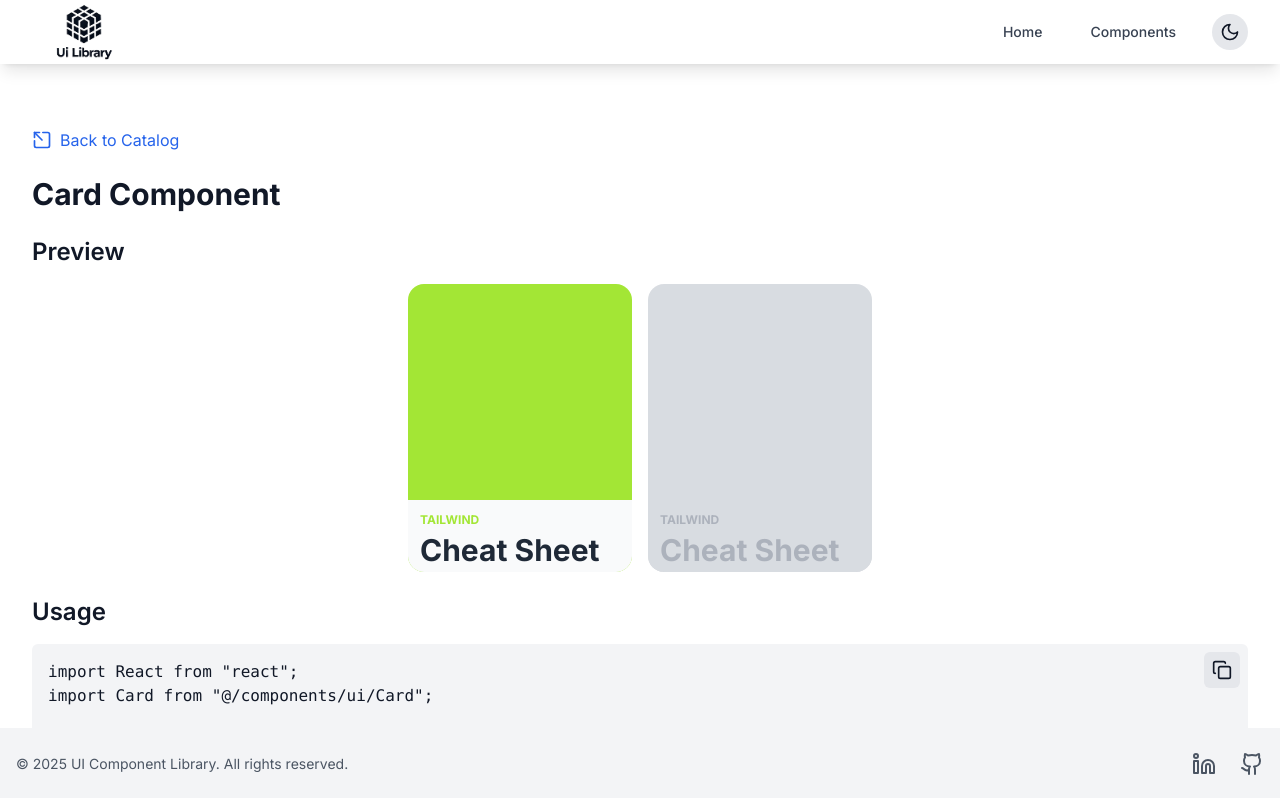
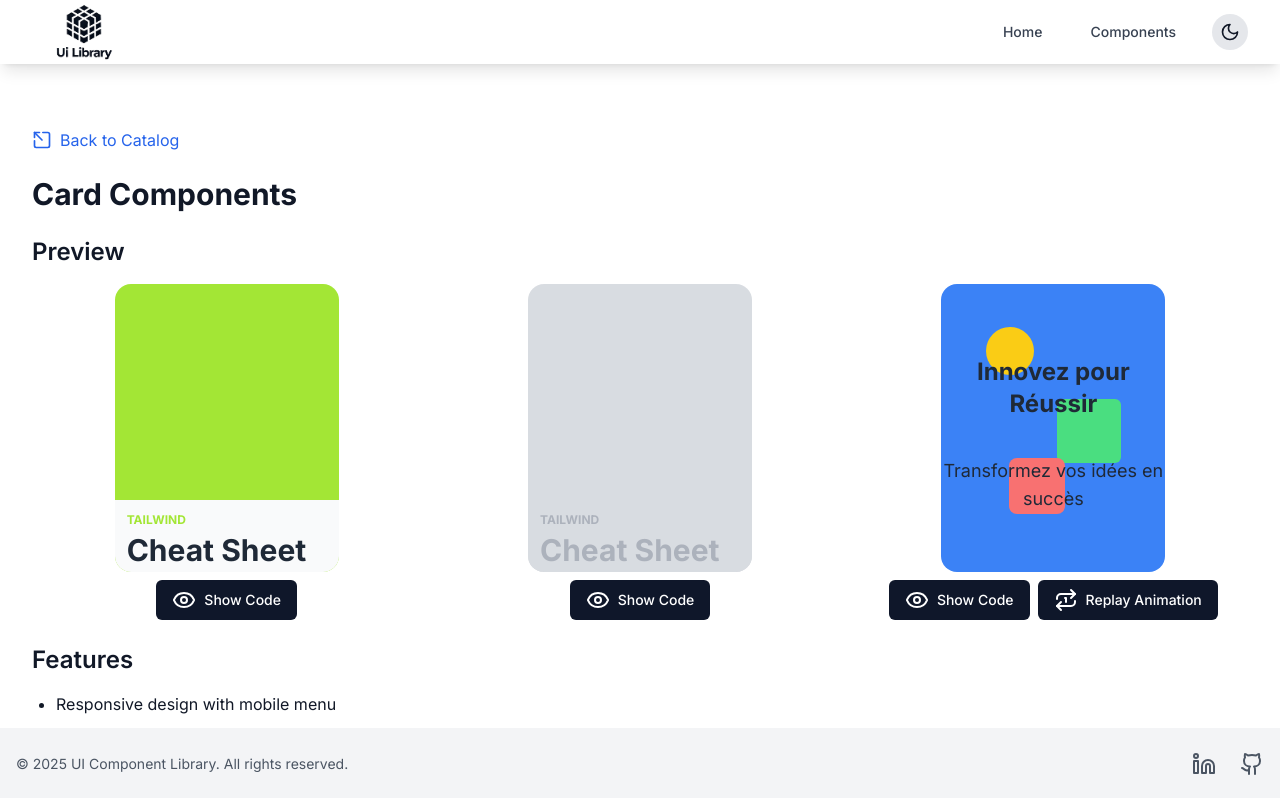
Before and after one commit to Florence-Martin/UI-Library, a Next.js app: page /catalog/card in a window 1280 px wide. Shown: the top 798 px of the page. Built offline with nearby package versions, Linux system fonts and the light colour scheme.

Commit message:
feat: add AnimatedCard component and refactor card grid

```diff
--- a/app/catalog/card/page.tsx
+++ b/app/catalog/card/page.tsx
@@ -5,84 +5,104 @@ import React, { useState } from "react";
 import BackToCatalog from "@/components/BackToCatalog";
 import CodeBlock from "@/components/CodeBlock";
 import { Button } from "@/components/ui/Button";
-import Card from "@/components/ui/Card";
-import CardSkeleton from "@/components/ui/CardSkeleton";
-
-const buttonComponentCode = `"use client";
-
-import React from "react";
-
-const Card: React.FC = () => {
-  return (
-    <div className="relative group cursor-pointer group overflow-hidden text-gray-50 h-72 w-56 rounded-2xl hover:duration-700 duration-700">
-      <div className="w-56 h-72 bg-lime-400 text-gray-800">
-        <div className="flex flex-row justify-between">
-          {/* Add any additional content here */}
-        </div>
-      </div>
-      <div className="absolute bg-gray-50 -bottom-24 w-56 p-3 flex flex-col gap-1 group-hover:-bottom-0 group-hover:duration-600 duration-500">
-        <span className="text-lime-400 font-bold text-xs">TAILWIND</span>
-        <span className="text-gray-800 font-bold text-3xl mb-3">
-          Cheat Sheet
-        </span>
-        <p className="text-neutral-800">
-          Lorem ipsum dolor sit amet, consectetur adipiscing elit.
-        </p>
-      </div>
-    </div>
-  );
-};
-
-export default Card;
-`;
+import { componentsCard } from "@/lib/componentsCard";
+import { useReplayAnimation } from "@/hooks/useReplayAnimation";
+import { Eye, EyeOff, Repeat1 } from "lucide-react";
 
 const CardPage = () => {
-  const [showComponentCode, setShowComponentCode] = useState(false);
+  const [selectedComponent, setSelectedComponent] = useState<string | null>(
+    null
+  );
+  const { keys, replay } = useReplayAnimation();
+
   return (
     <div className="container mx-auto px-4 py-8 space-y-6">
       <BackToCatalog />
-      <h1 className="text-3xl font-bold">Card Component</h1>
+      <h1 className="text-3xl font-bold">Card Components</h1>
 
+      {/* Preview Section */}
       <section>
         <h2 className="text-2xl font-semibold mb-4">Preview</h2>
-
-        <div>
-          <div className="flex items-center justify-center space-x-4">
-            <Card />
-            <CardSkeleton />
-          </div>
+        <div className="grid grid-cols-1 sm:grid-cols-2 lg:grid-cols-3 gap-6 justify-center">
+          {componentsCard.map((comp) => (
+            <div
+              key={comp.name}
+              className="flex flex-col items-center space-y-2"
+            >
+              {/* Relancer l'animation en changeant la clé */}
+              <div key={keys[comp.name] || 0}>
+                {React.createElement(comp.component)}
+              </div>
+              <div className="flex flex-col md:flex-row flex-grow space-y-2 md:space-y-0 md:space-x-2">
+                <Button
+                  onClick={
+                    () =>
+                      selectedComponent === comp.name
+                        ? setSelectedComponent(null) // Désélectionne si déjà sélectionné
+                        : setSelectedComponent(comp.name) // Sélectionne si non sélectionné
+                  }
+                  startIcon={
+                    selectedComponent === comp.name ? (
+                      <EyeOff name="eye-off" />
+                    ) : (
+                      <Eye name="eye" />
+                    )
+                  }
+                >
+                  {selectedComponent === comp.name ? "Hide Code" : "Show Code"}
+                </Button>
+                {/* Afficher le bouton Replay seulement si hasAnimation est vrai */}
+                {comp.hasAnimation && (
+                  <Button onClick={() => replay(comp.name)}>
+                    <Repeat1 name="repeat-1" className="mr-2" />
+                    Replay Animation
+                  </Button>
+                )}
+              </div>
+            </div>
+          ))}
         </div>
       </section>
 
-      <section>
-        <h2 className="text-2xl font-semibold mb-4">Usage</h2>
-        <CodeBlock
-          code={`import React from "react";
-import Card from "@/components/ui/Card";
+      {/* Details Section */}
+      {selectedComponent && (
+        <section className="mt-6">
+          <h2 className="text-2xl font-semibold mb-4">
+            {selectedComponent} Code
+          </h2>
 
-export default function MyComponent()
-  return (
-    <div className="flex justify-center items-center h-screen">
-      <Card />
-    </div>
-  );
-};`}
-          language="tsx"
-        />
-      </section>
+          {/* Usage */}
+          <div className="mb-6">
+            <h3 className="text-xl font-semibold mb-2">Usage</h3>
+            <CodeBlock
+              code={
+                componentsCard.find((comp) => comp.name === selectedComponent)
+                  ?.usage || "Usage not found."
+              }
+              language="tsx"
+            />
+          </div>
 
-      <section>
-        <h2 className="text-2xl font-semibold mb-4">Component Code</h2>
-        <Button onClick={() => setShowComponentCode(!showComponentCode)}>
-          {showComponentCode ? "Hide Component Code" : "Show Component Code"}
-        </Button>
-        {showComponentCode && (
-          <div className="mt-4">
-            <CodeBlock code={buttonComponentCode} language="tsx" />
+          {/* Component Code */}
+          <div>
+            <h3 className="text-xl font-semibold mb-2">Component Code</h3>
+            <CodeBlock
+              code={
+                componentsCard.find((comp) => comp.name === selectedComponent)
+                  ?.code || "Code not found."
+              }
+              language="tsx"
+            />
           </div>
-        )}
-      </section>
 
+          <Button onClick={() => setSelectedComponent(null)} className="mt-4">
+            <EyeOff name="eye-off" className="mr-2" />
+            Hide
+          </Button>
+        </section>
+      )}
+
+      {/* Features Section */}
       <section>
         <h2 className="text-2xl font-semibold mb-4">Features</h2>
         <ul className="list-disc pl-6 space-y-2">
@@ -91,6 +111,7 @@ export default function MyComponent()
         </ul>
       </section>
 
+      {/* Customization Section */}
       <section>
         <h2 className="text-2xl font-semibold mb-4">Customization</h2>
         <p>
--- /dev/null
+++ b/components/ui/AnimatedCard.tsx
@@ -0,0 +1,50 @@
+"use client";
+
+import React from "react";
+import { motion } from "framer-motion";
+
+export default function AnimatedCard() {
+  return (
+    <div className="relative group cursor-pointer group overflow-hidden text-gray-800 h-72 w-56 rounded-2xl hover:duration-700 duration-700">
+      <div className="w-56 h-72 bg-[#3b82f6] text-gray-800">
+        {/* Animated shapes */}
+        <motion.div
+          className="absolute top-[15%] left-[20%] w-12 h-12 bg-yellow-400 rounded-full"
+          initial={{ scale: 0, opacity: 0 }}
+          animate={{ scale: 1, opacity: 1 }}
+          transition={{ duration: 1, delay: 0.5 }}
+        />
+        <motion.div
+          className="absolute top-[40%] right-[20%] w-16 h-16 bg-green-400 rounded-md"
+          initial={{ rotate: -90, opacity: 0 }}
+          animate={{ rotate: 0, opacity: 1 }}
+          transition={{ duration: 1, delay: 0.7 }}
+        />
+        <motion.div
+          className="absolute bottom-[20%] left-[30%] w-14 h-14 bg-red-400 rounded-lg"
+          initial={{ y: 50, opacity: 0 }}
+          animate={{ y: 0, opacity: 1 }}
+          transition={{ duration: 1, delay: 0.9 }}
+        />
+
+        {/* Animated text */}
+        <motion.h2
+          className="absolute top-[25%] left-0 right-0 text-center text-2xl font-bold text-gray-800"
+          initial={{ y: -50, opacity: 0 }}
+          animate={{ y: 0, opacity: 1 }}
+          transition={{ duration: 1, delay: 1.2 }}
+        >
+          Innovez pour Réussir
+        </motion.h2>
+        <motion.p
+          className="absolute top-[60%] left-0 right-0 text-center text-lg text-gray-800"
+          initial={{ y: 50, opacity: 0 }}
+          animate={{ y: 0, opacity: 1 }}
+          transition={{ duration: 1, delay: 1.5 }}
+        >
+          Transformez vos idées en succès
+        </motion.p>
+      </div>
+    </div>
+  );
+}
--- a/components/ui/Button.tsx
+++ b/components/ui/Button.tsx
@@ -40,11 +40,25 @@ interface ButtonProps
   extends React.ButtonHTMLAttributes<HTMLButtonElement>,
     VariantProps<typeof buttonVariants> {
   isLoading?: boolean; // Indique si le bouton est en chargement
+  startIcon?: React.ReactNode; // Icône au début du bouton
+  endIcon?: React.ReactNode; // Icône à la fin du bouton
 }
 
 // Composant Button avec forwardRef
 const Button = forwardRef<HTMLButtonElement, ButtonProps>(
-  ({ className, variant, size, isLoading, children, ...props }, ref) => {
+  (
+    {
+      className,
+      variant,
+      size,
+      isLoading,
+      startIcon,
+      endIcon,
+      children,
+      ...props
+    },
+    ref
+  ) => {
     return (
       <button
         ref={ref}
@@ -52,10 +66,18 @@ const Button = forwardRef<HTMLButtonElement, ButtonProps>(
         disabled={isLoading || props.disabled}
         {...props}
       >
-        {isLoading && (
-          <span className="mr-2 h-4 w-4 animate-spin border-2 border-current border-t-transparent rounded-full"></span>
+        {isLoading ? (
+          <>
+            <span className="mr-2 h-4 w-4 animate-spin border-2 border-current border-t-transparent rounded-full"></span>
+            {children}
+          </>
+        ) : (
+          <>
+            {startIcon && <span className="mr-2">{startIcon}</span>}
+            {children}
+            {endIcon && <span className="ml-2">{endIcon}</span>}
+          </>
         )}
-        {children}
       </button>
     );
   }
--- a/components/ui/Card.tsx
+++ b/components/ui/SlideCard.tsx
@@ -2,7 +2,7 @@
 
 import React from "react";
 
-const Card: React.FC = () => {
+const SlideCard: React.FC = () => {
   return (
     <div className="relative group cursor-pointer group overflow-hidden text-gray-50 h-72 w-56 rounded-2xl hover:duration-700 duration-700">
       <div className="w-56 h-72 bg-lime-400 text-gray-800">
@@ -23,4 +23,4 @@ const Card: React.FC = () => {
   );
 };
 
-export default Card;
+export default SlideCard;
--- a/components/ui/CardSkeleton.tsx
+++ b/components/ui/SlideCardSkeleton.tsx
@@ -1,6 +1,6 @@
 import React from "react";
 
-const CardSkeleton: React.FC = () => {
+const SlideCardSkeleton: React.FC = () => {
   return (
     <div className="relative group cursor-pointer overflow-hidden text-gray-50 h-72 w-56 rounded-2xl bg-gray-200 animate-pulse">
       <div className="w-56 h-72 bg-gray-300">
@@ -21,4 +21,4 @@ const CardSkeleton: React.FC = () => {
   );
 };
 
-export default CardSkeleton;
+export default SlideCardSkeleton;
--- /dev/null
+++ b/hooks/useReplayAnimation.ts
@@ -0,0 +1,14 @@
+import { useState } from "react";
+
+export const useReplayAnimation = () => {
+  const [keys, setKeys] = useState<{ [key: string]: number }>({});
+
+  const replay = (componentName: string) => {
+    setKeys((prevKeys) => ({
+      ...prevKeys,
+      [componentName]: (prevKeys[componentName] || 0) + 1,
+    }));
+  };
+
+  return { keys, replay };
+};
--- /dev/null
+++ b/lib/componentsCard.ts
@@ -0,0 +1,139 @@
+import SlideCard from "@/components/ui/SlideCard";
+import SlideCardSkeleton from "@/components/ui/SlideCardSkeleton";
+import AnimatedCard from "@/components/ui/AnimatedCard";
+
+export const componentsCard = [
+  {
+    name: "SlideCard",
+    component: SlideCard,
+    hasAnimation: false,
+    code: `""use client";
+
+    import React from "react";
+
+    const SlideCard: React.FC = () => {
+      return (
+        <div className="relative group cursor-pointer group overflow-hidden text-gray-50 h-72 w-56 rounded-2xl hover:duration-700 duration-700">
+          <div className="w-56 h-72 bg-lime-400 text-gray-800">
+            <div className="flex flex-row justify-between">
+              {/* Add any additional content here */}
+            </div>
+          </div>
+          <div className="absolute bg-gray-50 -bottom-24 w-56 p-3 flex flex-col gap-1 group-hover:-bottom-0 group-hover:duration-600 duration-500">
+            <span className="text-lime-400 font-bold text-xs">TAILWIND</span>
+            <span className="text-gray-800 font-bold text-3xl mb-3">
+              Cheat Sheet
+            </span>
+            <p className="text-neutral-800">
+              Lorem ipsum dolor sit amet, consectetur adipiscing elit.
+            </p>
+          </div>
+        </div>
+      );
+    };
+
+    export default SlideCard;
+    `,
+    usage: `import SlideCard from "@/components/ui/SlideCard";
+
+export default function MyComponent() {
+  return <SlideCard />;
+};`,
+  },
+  {
+    name: "SlideCardSkeleton",
+    component: SlideCardSkeleton,
+    hasAnimation: false,
+    code: `"import React from "react";
+
+    const SlideCardSkeleton: React.FC = () => {
+      return (
+        <div className="relative group cursor-pointer overflow-hidden text-gray-50 h-72 w-56 rounded-2xl bg-gray-200 animate-pulse">
+          <div className="w-56 h-72 bg-gray-300">
+            <div className="flex flex-row justify-between">
+              {/* Add any additional content here */}
+            </div>
+          </div>
+          <div className="absolute bg-gray-300 -bottom-24 w-56 p-3 flex flex-col gap-1">
+            <span className="text-gray-400 font-bold text-xs">TAILWIND</span>
+            <span className="text-gray-400 font-bold text-3xl mb-3">
+              Cheat Sheet
+            </span>
+            <p className="text-gray-400">
+              Lorem ipsum dolor sit amet, consectetur adipiscing elit.
+            </p>
+          </div>
+        </div>
+      );
+    };
+
+    export default SlideCardSkeleton;
+    `,
+    usage: `import SlideCardSkeleton from "@/components/ui/SlideCardSkeleton";
+
+    export default function MyComponent() {
+      return <SlideCardSkeleton />;
+    };`,
+  },
+  {
+    name: "AnimatedCard",
+    component: AnimatedCard,
+    hasAnimation: true,
+    code: `"use client";
+
+import React from "react";
+import { motion } from "framer-motion";
+
+export default function AnimatedCard() {
+  return (
+    <div className="relative group cursor-pointer group overflow-hidden text-gray-800 h-72 w-56 rounded-2xl hover:duration-700 duration-700">
+      <div className="w-56 h-72 bg-purple-600 text-gray-800">
+        {/* Animated shapes */}
+        <motion.div
+          className="absolute top-[15%] left-[20%] w-12 h-12 bg-yellow-400 rounded-full"
+          initial={{ scale: 0, opacity: 0 }}
+          animate={{ scale: 1, opacity: 1 }}
+          transition={{ duration: 1, delay: 0.5 }}
+        />
+        <motion.div
+          className="absolute top-[40%] right-[20%] w-16 h-16 bg-green-400 rounded-md"
+          initial={{ rotate: -90, opacity: 0 }}
+          animate={{ rotate: 0, opacity: 1 }}
+          transition={{ duration: 1, delay: 0.7 }}
+        />
+        <motion.div
+          className="absolute bottom-[20%] left-[30%] w-14 h-14 bg-red-400 rounded-lg"
+          initial={{ y: 50, opacity: 0 }}
+          animate={{ y: 0, opacity: 1 }}
+          transition={{ duration: 1, delay: 0.9 }}
+        />
+
+        {/* Animated text */}
+        <motion.h2
+          className="absolute top-[25%] left-0 right-0 text-center text-2xl font-bold text-gray-800"
+          initial={{ y: -50, opacity: 0 }}
+          animate={{ y: 0, opacity: 1 }}
+          transition={{ duration: 1, delay: 1.2 }}
+        >
+          Innovez pour Réussir
+        </motion.h2>
+        <motion.p
+          className="absolute top-[60%] left-0 right-0 text-center text-lg text-gray-800"
+          initial={{ y: 50, opacity: 0 }}
+          animate={{ y: 0, opacity: 1 }}
+          transition={{ duration: 1, delay: 1.5 }}
+        >
+          Transformez vos idées en succès
+        </motion.p>
+      </div>
+    </div>
+  );
+}
+`,
+    usage: `import AnimatedCard from "@/components/ui/AnimatedCard";
+
+export default function MyComponent() {
+  return <AnimatedCard />;
+};`,
+  },
+];
```
Also changed, not shown: 1 other file (tests, documents, lock files or other folders).
